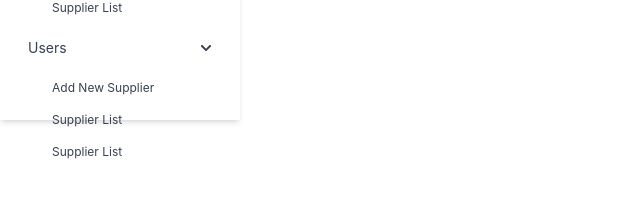
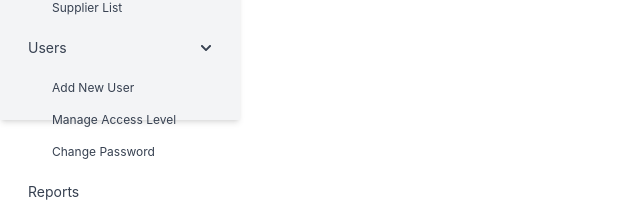
Before and after one commit to md-najmul-haque/medical-store-software, a React (Create React App) app: page / in a window 1280 px wide. Shown: the part 680-893 px from the top of the page, without its empty margins (0-640 px from the left). Before the commit the page ends 848 px from the top, so only its background shows below. Built offline with nearby package versions, Linux system fonts and the light colour scheme; what tw-elements would draw is missing.

Commit message:
dashboard side menu completed

```diff
--- a/src/components/Dashboard.js
+++ b/src/components/Dashboard.js
@@ -3,7 +3,7 @@ import React from 'react';
 const Dashboard = () => {
     return (
         <div>
-            <div class="w-60 h-full shadow-md bg-white px-1 absolute" id="sidenavExample">
+            <div class="w-60 h-full shadow-md bg-gray-100 px-1 absolute" id="sidenavExample">
                 <ul class="relative">
                     <li class="relative" id="sidenavEx1">
                         <a class="flex items-center text-sm py-4 px-6 h-12 overflow-hidden text-gray-700 text-ellipsis whitespace-nowrap rounded hover:text-gray-900 hover:bg-gray-100 transition duration-300 ease-in-out cursor-pointer" data-mdb-ripple="true" data-mdb-ripple-color="dark" data-bs-toggle="collapse" data-bs-target="#collapseSidenavEx1" aria-expanded="true" aria-controls="collapseSidenavEx1">
@@ -120,19 +120,25 @@ const Dashboard = () => {
                         </a>
                         <ul class="relative accordion-collapse collapse" id="collapseSidenavEx3" aria-labelledby="sidenavEx3" data-bs-parent="#sidenavExample">
                             <li class="relative">
-                                <a href="#!" class="flex items-center text-xs py-4 pl-12 pr-6 h-6 overflow-hidden text-gray-700 text-ellipsis whitespace-nowrap rounded hover:text-gray-900 hover:bg-gray-100 transition duration-300 ease-in-out" data-mdb-ripple="true" data-mdb-ripple-color="dark">Add New Supplier</a>
+                                <a href="#!" class="flex items-center text-xs py-4 pl-12 pr-6 h-6 overflow-hidden text-gray-700 text-ellipsis whitespace-nowrap rounded hover:text-gray-900 hover:bg-gray-100 transition duration-300 ease-in-out" data-mdb-ripple="true" data-mdb-ripple-color="dark">Add New User</a>
                             </li>
                         </ul>
                         <ul class="relative accordion-collapse collapse" id="collapseSidenavEx3" aria-labelledby="sidenavEx3" data-bs-parent="#sidenavExample">
                             <li class="relative">
-                                <a href="#!" class="flex items-center text-xs py-4 pl-12 pr-6 h-6 overflow-hidden text-gray-700 text-ellipsis whitespace-nowrap rounded hover:text-gray-900 hover:bg-gray-100 transition duration-300 ease-in-out" data-mdb-ripple="true" data-mdb-ripple-color="dark">Supplier List</a>
+                                <a href="#!" class="flex items-center text-xs py-4 pl-12 pr-6 h-6 overflow-hidden text-gray-700 text-ellipsis whitespace-nowrap rounded hover:text-gray-900 hover:bg-gray-100 transition duration-300 ease-in-out" data-mdb-ripple="true" data-mdb-ripple-color="dark">Manage Access Level</a>
                             </li>
                         </ul>
                         <ul class="relative accordion-collapse collapse" id="collapseSidenavEx3" aria-labelledby="sidenavEx3" data-bs-parent="#sidenavExample">
                             <li class="relative">
-                                <a href="#!" class="flex items-center text-xs py-4 pl-12 pr-6 h-6 overflow-hidden text-gray-700 text-ellipsis whitespace-nowrap rounded hover:text-gray-900 hover:bg-gray-100 transition duration-300 ease-in-out" data-mdb-ripple="true" data-mdb-ripple-color="dark">Supplier List</a>
+                                <a href="#!" class="flex items-center text-xs py-4 pl-12 pr-6 h-6 overflow-hidden text-gray-700 text-ellipsis whitespace-nowrap rounded hover:text-gray-900 hover:bg-gray-100 transition duration-300 ease-in-out" data-mdb-ripple="true" data-mdb-ripple-color="dark">Change Password</a>
                             </li>
                         </ul>
+                    </li>
+
+                    <li class="relative" id="sidenavEx3">
+                        <a class="flex items-center text-sm py-4 px-6 h-12 overflow-hidden text-gray-700 text-ellipsis whitespace-nowrap rounded hover:text-gray-900 hover:bg-gray-100 transition duration-300 ease-in-out cursor-pointer" data-mdb-ripple="true" data-mdb-ripple-color="dark" data-bs-toggle="collapse" data-bs-target="#collapseSidenavEx3" aria-expanded="false" aria-controls="collapseSidenavEx3">
+                            <span>Reports</span>
+                        </a>
                     </li>
                 </ul>
             </div>
```
